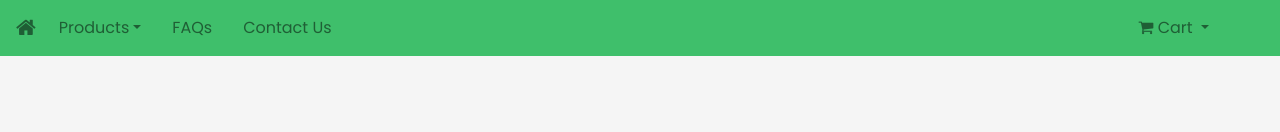
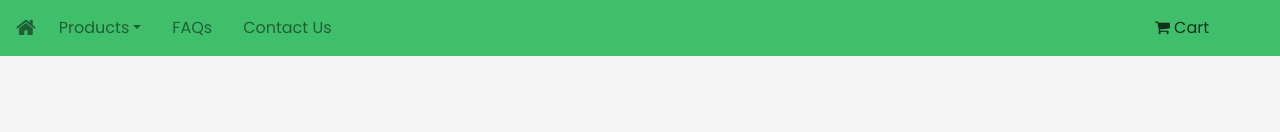
Before and after one commit to CountSigFigs/ApnaBotanicals, a React (Create React App) app: page /home in a window 1280 px wide. In both pictures the pointer is over the link "Cart". Shown: the top 132 px of the page. Built offline with nearby package versions, Linux system fonts and the light colour scheme.

Commit message:
continue on dropdowncart

```diff
--- a/public/index.html
+++ b/public/index.html
@@ -24,7 +24,7 @@
       work correctly both with client-side routing and a non-root public URL.
       Learn how to configure a non-root public URL by running `npm run build`.
     -->
-    <title>React App</title>
+    <title>Apna Botanicals</title>
   </head>
   <body>
     <noscript>You need to enable JavaScript to run this app.</noscript>
--- a/src/App.css
+++ b/src/App.css
@@ -39,8 +39,16 @@ p{
   margin-right: 15px;
 }
 
+#dropDownMenu:hover{
+  color: rgba(0, 0, 0, 0.75)
+}
+
 #shoppingCartDropDown{
   margin-right: 50px;
+}
+
+#shoppingCartDropDown:hover{
+  cursor: pointer;
 }
 
 .welcome{
--- a/src/Components/DisplayNavbar.js
+++ b/src/Components/DisplayNavbar.js
@@ -75,7 +75,7 @@ class DisplayNavbar extends Component {
             <Nav>
             <NavItem className='mr-4'>
             <UncontrolledDropdown>
-              <DropdownToggle nav caret>
+              <DropdownToggle nav id='dropDownMenu'>
               <i class="fa fa-shopping-cart"></i> Cart <span class="badge">{cartLength}</span>
               </DropdownToggle>
                 <DropdownMenu left id="shoppingCartDropDown">
```
